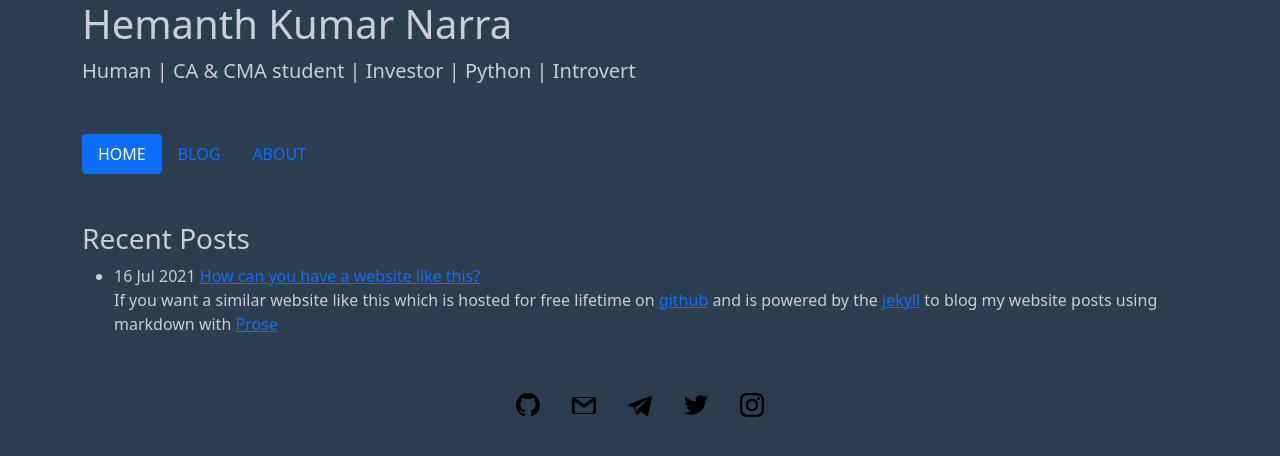
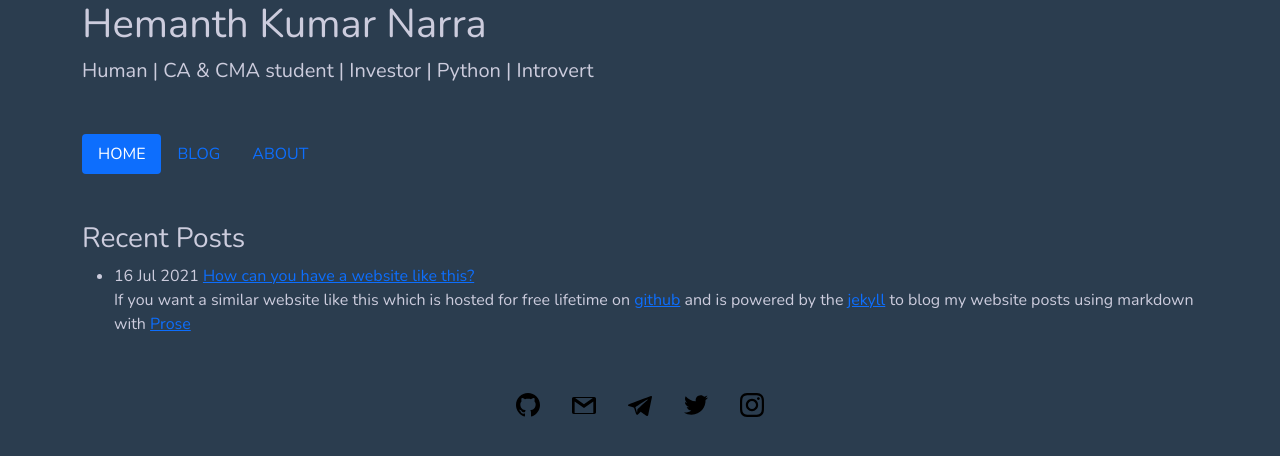
Before and after one commit to hemanthnarra/hemanthnarra.github.io, a Jekyll site: the page built from index.html, in a window 1280 px wide. Shown: the top 456 px of the page. Built offline with Jekyll 4.4.1, drawn with Linux system fonts in a browser that asks for light colours.

Commit message:
Update main.css

```diff
--- a/css/main.css
+++ b/css/main.css
@@ -1,4 +1,7 @@
+@import url('https://fonts.googleapis.com/css2?family=Nunito&display=swap');
+
 body {
     background-color: #2b3d4f;
     color: #ccd;
+    font-family: 'Nunito', sans-serif;
 }
```
